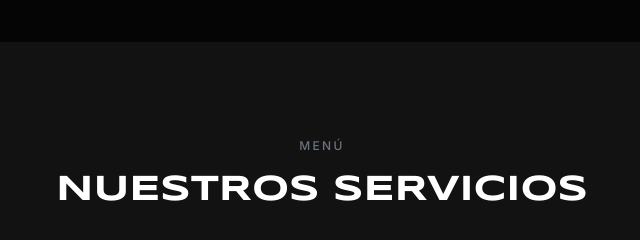
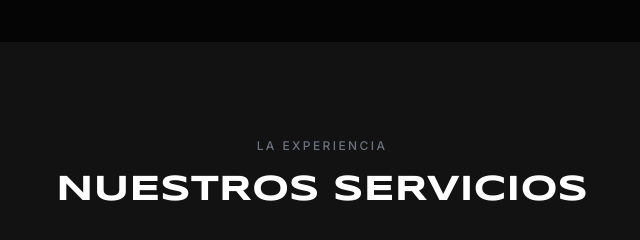
Before and after one commit to alvarov21/Javi-Fenol-JF-Barber-, a plain HTML site: page index.html in a window 1280 px wide. Shown: the part 1840-2080 px from the top of the page, 318-958 px from the left. Drawn offline with nearby package versions, Linux system fonts and the light colour scheme.

Commit message:
Fix: cambiar 'Menú' por 'La Experiencia' en la sección de servicios

```diff
--- a/index.html
+++ b/index.html
@@ -184,7 +184,7 @@
     <section id="servicios" class="py-24 bg-brand-800">
         <div class="max-w-7xl mx-auto px-6 lg:px-8">
             <div class="text-center mb-16">
-                <h2 class="text-xs font-medium tracking-[0.2em] uppercase text-gray-500 mb-4">Menú</h2>
+                <h2 class="text-xs font-medium tracking-[0.2em] uppercase text-gray-500 mb-4">La Experiencia</h2>
                 <h3 class="text-4xl font-display font-bold text-white">NUESTROS SERVICIOS</h3>
             </div>
 
```
